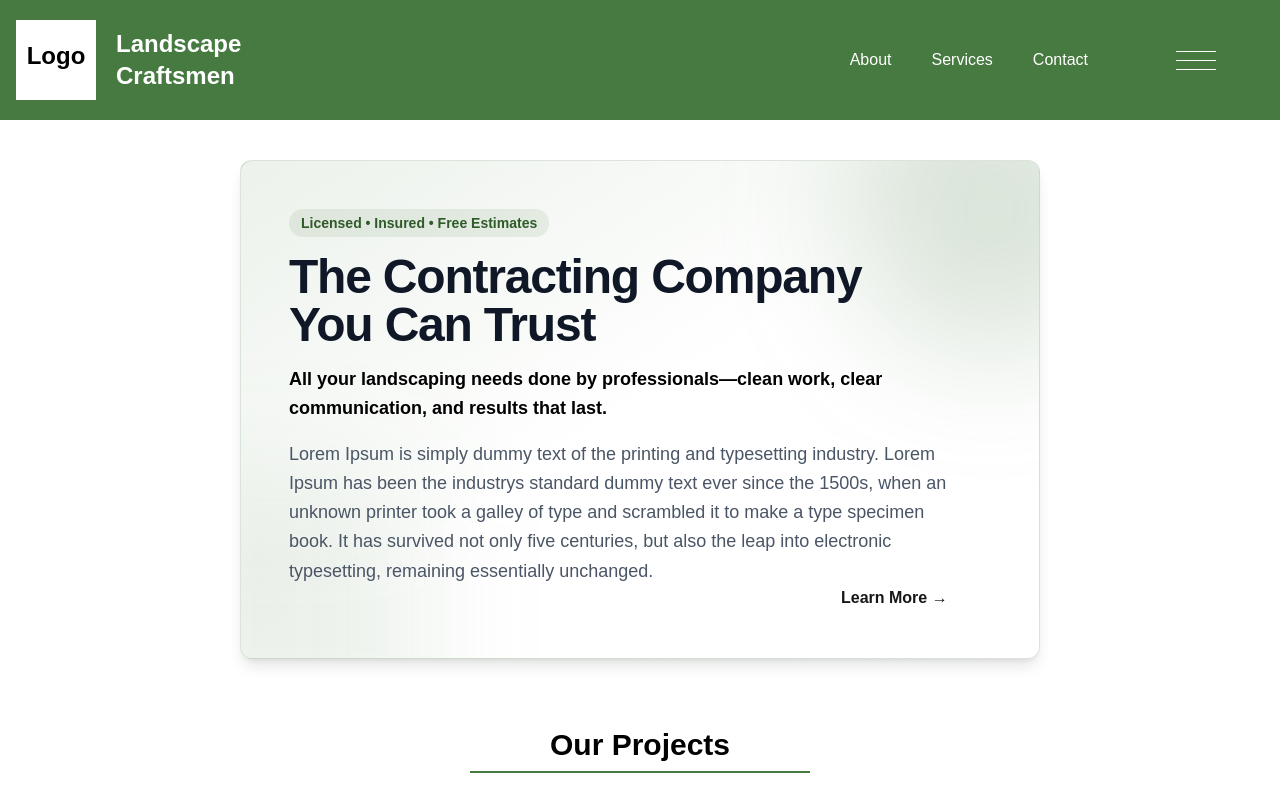
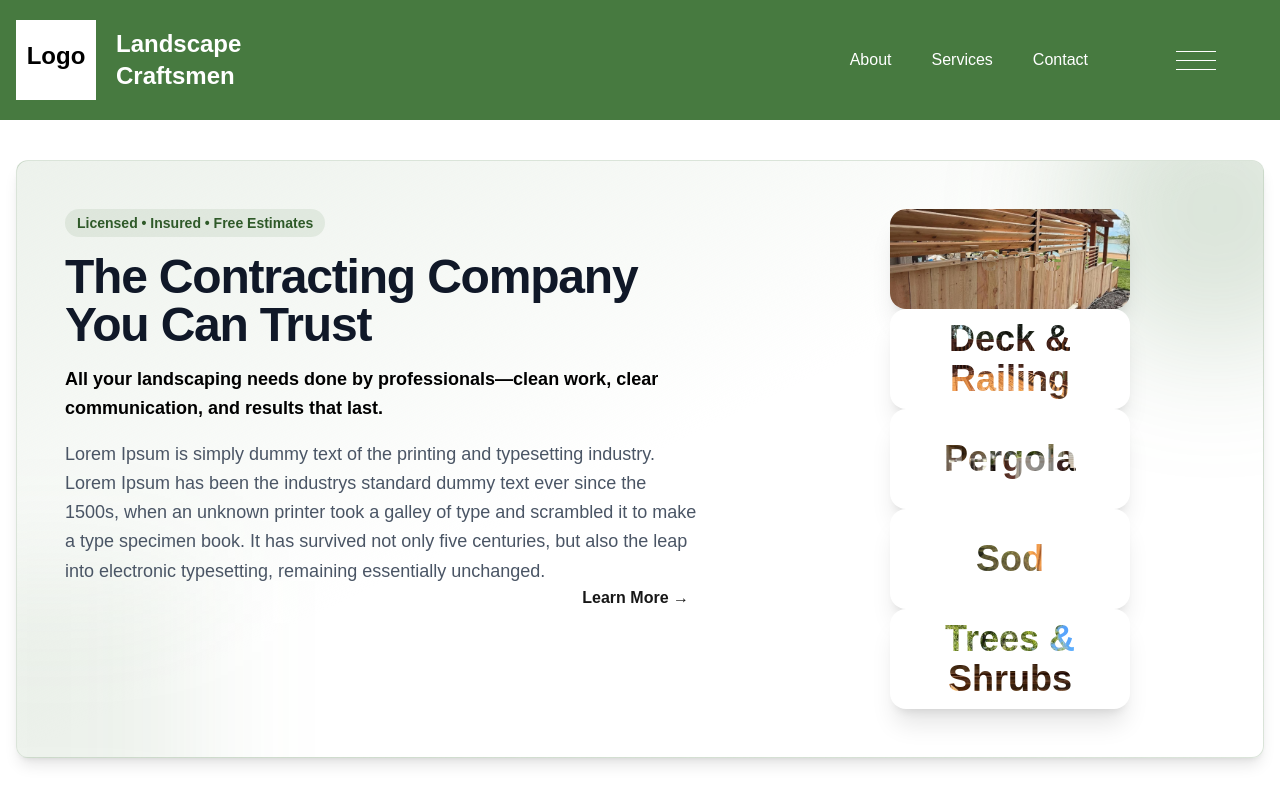
Before and after one commit to Syntactix31/capstone-proj, a Next.js app: page / in a window 1280 px wide. Shown: the top 800 px of the page. Built offline with nearby package versions, Linux system fonts and the light colour scheme.

Commit message:
Major additions to homepage: including mask elements not entirely finished tho also minor adjustments to other pages

```diff
--- a/src/app/components/DropDownMenu.js
+++ b/src/app/components/DropDownMenu.js
@@ -21,3 +21,7 @@ export default function DropDownMenu ({ onClose, isAnimatingOut }) {
 
 
 // Check to see why shadow on drop down is not working it has a weird bevel on the left, right, and bottom sides
+
+// DROP DOWN FOR MOBILE SHOULD FIT FULLSCREEN AND ANIMATE FROM TOP DOWN
+
+// DROP DOWN FOR MEDIUM VIEWPORTS AND SMALLER SHOULD INCLUDE THE ABOUT SERVICES AND CONTACT PAGES
--- a/src/app/globals.css
+++ b/src/app/globals.css
@@ -289,3 +289,81 @@ html {
 .animate-slide-in-right {
   animation: slide-in-right 0.5s ease-out forwards;
 }
+
+
+/* Main page hero card primary services image masks */
+.fence-mask {
+  background-image: url(/projects/53a7773d-92c1-47ee-a7cd-573065ba01eb.JPG);
+  background-size: cover;
+  background-position: center;
+  -webkit-background-clip: text;
+  background-clip: text;
+  -webkit-text-fill-color: transparent;
+}
+
+.deck-mask {
+  background-image: url(/projects/0ca9cee4-984b-4379-9e97-339140fcc257.JPG);
+  background-size: cover;
+  background-position: center;
+  -webkit-background-clip: text;
+  background-clip: text;
+  -webkit-text-fill-color: transparent;
+}
+
+.pergola-mask {
+  background-image: url(/projects/887998b6-a7a1-4d38-891a-99980e54076c.JPG);
+  background-size: cover;
+  background-position: center;
+  -webkit-background-clip: text;
+  background-clip: text;
+  -webkit-text-fill-color: transparent;
+}
+
+.sod-mask {
+  background-image: url(/projects/e7512cd2-3bee-4635-b146-b76684d9c021.JPG);
+  background-size: cover;
+  background-position: 50% 100%;
+  -webkit-background-clip: text;
+  background-clip: text;
+  -webkit-text-fill-color: transparent;
+}
+
+.trees-mask {
+  background-image: url(/projects/887998b6-a7a1-4d38-891a-99980e54076c.JPG);
+  background-size: cover;
+  -webkit-background-clip: text;
+  background-position: top;
+  background-clip: text;
+  -webkit-text-fill-color: transparent;
+}
+
+/* Parent div backgrounds for transition thing */
+.fence-bg {
+  background-image: url(/projects/53a7773d-92c1-47ee-a7cd-573065ba01eb.JPG);
+  background-size: cover;
+  background-position: center;
+}
+
+.deck-bg {
+  background-image: url(/projects/0ca9cee4-984b-4379-9e97-339140fcc257.JPG);
+  background-size: cover;
+  background-position: center;
+}
+
+.pergola-bg {
+  background-image: url(/projects/887998b6-a7a1-4d38-891a-99980e54076c.JPG);
+  background-size: cover;
+  background-position: center;
+}
+
+.sod-bg {
+  background-image: url(/projects/e7512cd2-3bee-4635-b146-b76684d9c021.JPG);
+  background-size: cover;
+  background-position: 50% 100%;
+}
+
+.trees-bg {
+  background-image: url(/projects/887998b6-a7a1-4d38-891a-99980e54076c.JPG);
+  background-size: cover;
+  background-position: top;
+}
--- a/src/app/page.js
+++ b/src/app/page.js
@@ -37,8 +37,9 @@ export default function Home() {
       <main className="flex flex-col min-h-screen w-full bg-white gap-15">
 
 
-        <div className="w-full mx-auto max-w-6xl px-4">
-          <section className="w-200 relative mt-10 overflow-hidden rounded-xl border border-[#477a40]/20 bg-linear-to-br from-[#477a40]/10 via-white to-white p-8 shadow-lg md:p-12 mx-auto">
+        <div className="w-full mx-auto max-w-8xl px-4">
+          <section className="max-w-350 relative mt-10 overflow-hidden rounded-xl border border-[#477a40]/20 bg-linear-to-br from-[#477a40]/10 via-white to-white p-8 shadow-lg md:p-12 mx-auto flex gap-x-25 gap-y-0 scale-85 md:scale-100">
+            <div className="flex  flex-col">
               <div className="pointer-events-none absolute -right-24 -top-24 h-72 w-72 rounded-full bg-[#477a40]/20 blur-3xl" />
               <div className="pointer-events-none absolute -bottom-28 -left-28 h-72 w-72 rounded- bg-[#477a40]/10 blur-3xl" />
 
@@ -61,9 +62,38 @@ export default function Home() {
                 </p>
               </div>
 
-            <Link href="/about" className="font-bold ml-138 active:text-[15px]"><span className="hover:underline hover:underline-offset-4 ">Learn More</span> &rarr;</Link>
+              {/* ml-138 for learn more positioning */}
+              <Link href="/about" className="font-bold active:text-[15px] text-right h-6 mr-4"><span className="hover:underline hover:underline-offset-4 ">Learn More</span> &rarr;</Link>
+
+            </div>
+
+            <div className="justify-center gap-x-10 items-center w-130 z-200 hidden lg:flex lg:flex-wrap *:hover:scale-102 *:text-center *:items-center *:align-center *:flex *:justify-center *:text-4xl *:font-black *:cursor-default *:transition-all">
+              <div className="h-25 w-60 bg- rounded-2xl shadow-xl fence-bg">
+                <p className="fence-mask">Fence</p>
+
+              </div>
+              <div className="h-25 w-60 bg-white rounded-2xl shadow-xl">
+                <p className="deck-mask text-transparent">Deck & Railing</p>
+
+              </div>
+              <div className="h-25 w-60 bg-white rounded-2xl shadow-xl">
+                <p className="pergola-mask text-transparent">Pergola</p>
+
+              </div>
+              <div className="h-25 w-60 bg-white rounded-2xl shadow-xl ">
+                <p className="sod-mask text-transparent">Sod</p>
+
+              </div>
+
+              <div className="h-25 w-60 bg-white rounded-2xl shadow-xl">
+                <p className="trees-mask text-transparent">Trees & Shrubs</p>
+
+              </div>
+
+
+
+            </div>
           </section>
-
         </div>
 
         <div>
```
Also changed, not shown: public/projects/887998b6-a7a1-4d38-891a-99980e54076c.JPG (added), public/projects/e7512cd2-3bee-4635-b146-b76684d9c021.JPG (added). Lines whose indentation alone changed are shown as unchanged.
